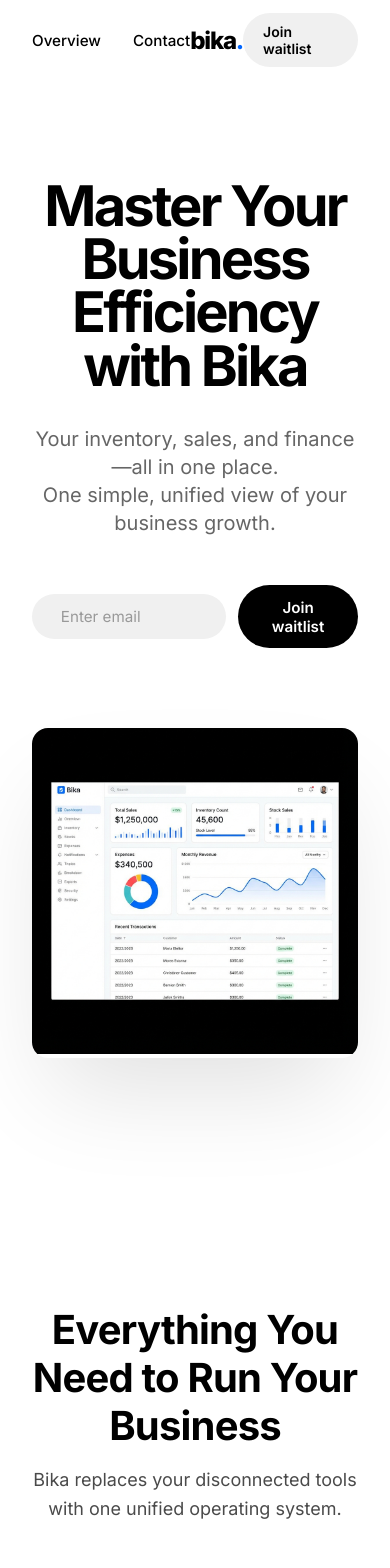
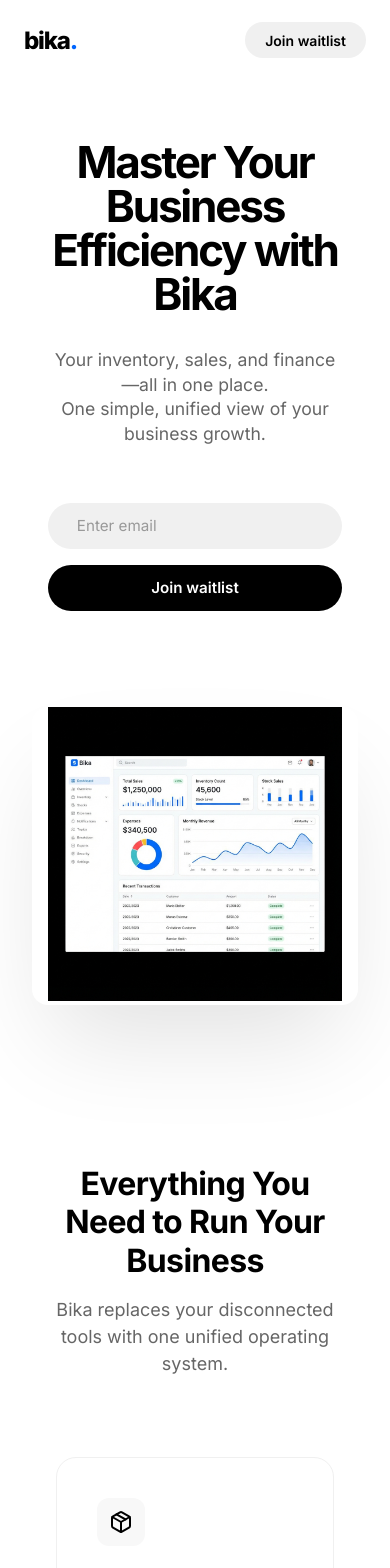
Before and after one commit to bilyv/bika.site, a Next.js app: page / in a window 390 px wide. Shown: the top 1568 px of the page. Built offline with nearby package versions, Linux system fonts and the light colour scheme.

Commit message:
addes resposnsiveness

```diff
--- a/src/components/Features.module.css
+++ b/src/components/Features.module.css
@@ -9,70 +9,88 @@
     max-width: 700px;
     margin-left: auto;
     margin-right: auto;
+    padding: 0 1.5rem;
 }
 
 .title {
     font-size: 2.5rem;
     margin-bottom: 1rem;
     letter-spacing: -0.02em;
+    color: #000;
 }
 
 .subtitle {
     font-size: 1.125rem;
-    color: var(--text-secondary);
+    color: #666;
+    line-height: 1.5;
 }
 
 .grid {
     display: grid;
-    grid-template-columns: repeat(auto-fit, minmax(350px, 1fr));
-    gap: 2rem;
+    grid-template-columns: repeat(auto-fit, minmax(300px, 1fr));
+    gap: 1.5rem;
+    padding: 0 1.5rem;
 }
 
 .card {
     padding: 2.5rem;
-    border-radius: 12px;
+    border-radius: 20px;
     border: 1px solid #f0f0f0;
     background: white;
-    transition: all 0.2s ease;
+    transition: all 0.3s cubic-bezier(0.4, 0, 0.2, 1);
     display: flex;
     flex-direction: column;
     gap: 1.5rem;
 }
 
 .card:hover {
-    transform: translateY(-5px);
-    box-shadow: 0 20px 40px rgba(0, 0, 0, 0.05);
-    border-color: transparent;
+    border-color: #000;
 }
 
 .iconWrapper {
-    width: 50px;
-    height: 50px;
-    border-radius: 10px;
-    background: var(--primary-light);
+    width: 48px;
+    height: 48px;
+    border-radius: 12px;
+    background: #f8f8f8;
     display: flex;
     align-items: center;
     justify-content: center;
-    color: var(--primary);
+    color: #000;
 }
 
 .cardTitle {
     font-size: 1.25rem;
     margin-bottom: 0.5rem;
+    font-weight: 600;
+    color: #000;
 }
 
 .cardDesc {
-    color: var(--text-secondary);
+    color: #666;
     font-size: 0.95rem;
     line-height: 1.6;
 }
 
 .learnMore {
     margin-top: auto;
-    color: var(--primary);
+    color: #000;
     font-weight: 600;
     font-size: 0.9rem;
     display: inline-flex;
     align-items: center;
     gap: 0.5rem;
 }
+
+@media (max-width: 768px) {
+    .section {
+        padding: 5rem 0;
+    }
+
+    .title {
+        font-size: 2rem;
+    }
+
+    .grid {
+        grid-template-columns: 1fr;
+    }
+}
--- a/src/components/Footer.module.css
+++ b/src/components/Footer.module.css
@@ -1,52 +1,63 @@
 .footer {
-    background: #f9f9f9;
-    padding: 5rem 0 2rem;
-    border-top: 1px solid #eee;
+    padding: 4rem 0 2rem;
+    background: #fff;
+    border-top: 1px solid #f0f0f0;
 }
 
-.grid {
-    display: grid;
-    grid-template-columns: 2fr 1fr 1fr 1fr;
-    gap: 4rem;
-    margin-bottom: 4rem;
+.footerContent {
+    display: flex;
+    flex-direction: column;
+    align-items: center;
+    gap: 2rem;
+    text-align: center;
 }
 
-.brandDesc {
-    margin-top: 1rem;
-    max-width: 300px;
-    font-size: 0.95rem;
-}
-
-.colTitle {
-    font-size: 0.9rem;
-    font-weight: 700;
-    text-transform: uppercase;
-    letter-spacing: 0.05em;
-    margin-bottom: 1.5rem;
-    color: var(--text-primary);
+.logo {
+    font-size: 1.5rem;
+    font-weight: 800;
+    color: #000;
+    letter-spacing: -0.05em;
 }
 
 .links {
     display: flex;
-    flex-direction: column;
-    gap: 0.8rem;
+    gap: 2rem;
 }
 
 .link {
-    color: var(--text-secondary);
-    font-size: 0.95rem;
+    color: #666;
+    font-size: 0.9rem;
+    font-weight: 500;
     transition: color 0.2s;
 }
 
 .link:hover {
-    color: var(--primary);
+    color: #000;
 }
 
 .bottom {
+    margin-top: 4rem;
     padding-top: 2rem;
-    border-top: 1px solid #eee;
+    border-top: 1px solid #f0f0f0;
+    width: 100%;
     display: flex;
     justify-content: space-between;
-    color: #888;
-    font-size: 0.9rem;
+    align-items: center;
+    color: #999;
+    font-size: 0.85rem;
 }
+
+@media (max-width: 640px) {
+    .links {
+        flex-wrap: wrap;
+        justify-content: center;
+        gap: 1.5rem;
+    }
+
+    .bottom {
+        flex-direction: column;
+        gap: 1rem;
+        text-align: center;
+        margin-top: 2rem;
+    }
+}
--- a/src/components/Footer.tsx
+++ b/src/components/Footer.tsx
@@ -6,47 +6,23 @@
     return (
         <footer className={styles.footer}>
             <div className="container">
-                <div className={styles.grid}>
-                    <div>
-                        <h2 style={{ fontWeight: 800, fontSize: '1.5rem' }}>bika.</h2>
-                        <p className={styles.brandDesc}>
-                            The complete operating system for your business. Manage inventory, finance, and more.
-                        </p>
+                <div className={styles.footerContent}>
+                    <div className={styles.logo}>bika<span>.</span></div>
+
+                    <div className={styles.links}>
+                        <Link href="#features" className={styles.link}>Overview</Link>
+                        <Link href="#inventory" className={styles.link}>Inventory</Link>
+                        <Link href="#finance" className={styles.link}>Finance</Link>
+                        <Link href="#contact" className={styles.link}>Contact</Link>
+                        <Link href="#" className={styles.link}>Privacy</Link>
                     </div>
 
-                    <div>
-                        <h4 className={styles.colTitle}>Product</h4>
-                        <div className={styles.links}>
-                            <Link href="#" className={styles.link}>Features</Link>
-                            <Link href="#" className={styles.link}>Pricing</Link>
-                            <Link href="#" className={styles.link}>Inventory</Link>
+                    <div className={styles.bottom}>
+                        <p>© 2026 Bika Inc. All rights reserved.</p>
+                        <div style={{ display: 'flex', gap: '1.5rem' }}>
+                            <span style={{ cursor: 'pointer' }}>Twitter</span>
+                            <span style={{ cursor: 'pointer' }}>LinkedIn</span>
                         </div>
-                    </div>
-
-                    <div>
-                        <h4 className={styles.colTitle}>Company</h4>
-                        <div className={styles.links}>
-                            <Link href="#" className={styles.link}>About</Link>
-                            <Link href="#" className={styles.link}>Blog</Link>
-                            <Link href="#" className={styles.link}>Careers</Link>
-                        </div>
-                    </div>
-
-                    <div>
-                        <h4 className={styles.colTitle}>Legal</h4>
-                        <div className={styles.links}>
-                            <Link href="#" className={styles.link}>Privacy</Link>
-                            <Link href="#" className={styles.link}>Terms</Link>
-                            <Link href="#" className={styles.link}>Security</Link>
-                        </div>
-                    </div>
-                </div>
-
-                <div className={styles.bottom}>
-                    <p>© 2024 Bika Inc. All rights reserved.</p>
-                    <div style={{ display: 'flex', gap: '2rem' }}>
-                        <span>Twitter</span>
-                        <span>LinkedIn</span>
                     </div>
                 </div>
             </div>
--- a/src/components/Hero.module.css
+++ b/src/components/Hero.module.css
@@ -9,6 +9,7 @@
 .heroContent {
     max-width: 900px;
     margin: 0 auto;
+    padding: 0 1rem;
 }
 
 .title {
@@ -23,7 +24,7 @@
 .description {
     font-size: 1.25rem;
     color: #666;
-    margin-bottom: 3rem;
+    margin-bottom: 3.5rem;
     max-width: 550px;
     margin-left: auto;
     margin-right: auto;
@@ -35,17 +36,18 @@
     gap: 0.75rem;
     justify-content: center;
     align-items: center;
-    margin-bottom: 5rem;
+    margin-bottom: 6rem;
 }
 
 .secondaryBtn {
     background: #000;
     color: #fff;
-    padding: 0.8rem 1.8rem;
+    padding: 0.85rem 1.8rem;
     border-radius: 100px;
     font-weight: 600;
     font-size: 0.95rem;
     transition: opacity 0.2s;
+    white-space: nowrap;
 }
 
 .secondaryBtn:hover {
@@ -54,7 +56,7 @@
 
 .inputPlaceholder {
     background: #f0f0f0;
-    padding: 0.8rem 1.8rem;
+    padding: 0.85rem 1.8rem;
     border-radius: 100px;
     color: #999;
     font-size: 0.95rem;
@@ -70,10 +72,52 @@
     overflow: hidden;
     box-shadow: 0 50px 100px -20px rgba(0, 0, 0, 0.12);
     background: #fff;
+    padding: 0 1rem;
+}
+
+/* Responsiveness */
+
+@media (max-width: 1024px) {
+    .title {
+        font-size: 4.5rem;
+    }
 }
 
 @media (max-width: 768px) {
+    .hero {
+        padding-top: 140px;
+        padding-bottom: 80px;
+    }
+
     .title {
         font-size: 3.5rem;
+        line-height: 1;
+    }
+
+    .description {
+        font-size: 1.1rem;
+    }
+
+    .ctaGroup {
+        flex-direction: column;
+        width: 100%;
+        max-width: 320px;
+        margin-left: auto;
+        margin-right: auto;
+        gap: 1rem;
+    }
+
+    .inputPlaceholder {
+        width: 100%;
+    }
+
+    .secondaryBtn {
+        width: 100%;
     }
 }
+
+@media (max-width: 480px) {
+    .title {
+        font-size: 2.75rem;
+    }
+}
--- a/src/components/Navbar.module.css
+++ b/src/components/Navbar.module.css
@@ -25,7 +25,7 @@
 .link {
     font-size: 0.95rem;
     font-weight: 500;
-    color: var(--text-primary);
+    color: #000;
     transition: opacity 0.2s;
 }
 
@@ -61,8 +61,25 @@
     font-weight: 600;
     font-size: 0.875rem;
     transition: background 0.2s;
+    white-space: nowrap;
 }
 
 .waitlistBtn:hover {
     background: #e5e5e5;
 }
+
+@media (max-width: 768px) {
+    .navContainer {
+        grid-template-columns: auto 1fr;
+        padding: 0 1.5rem;
+    }
+
+    .links {
+        display: none;
+        /* Hide links on mobile to keep it clean */
+    }
+
+    .logo {
+        justify-content: flex-start;
+    }
+}
```
